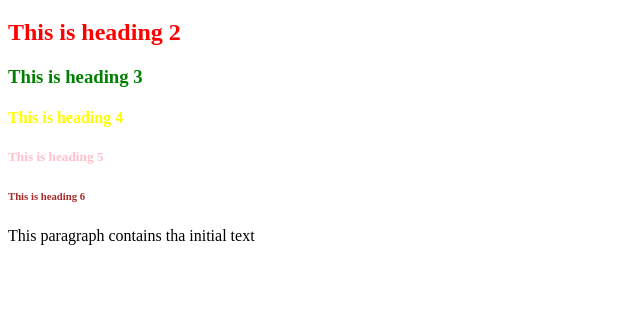
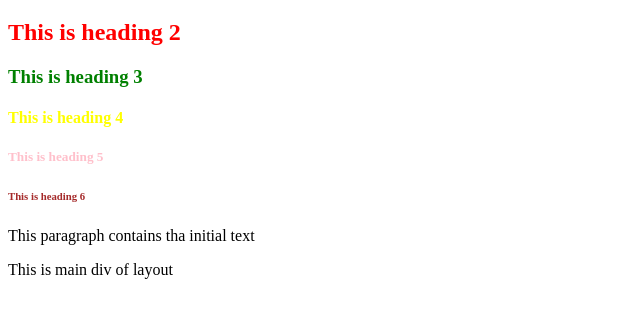
Before and after one commit to Mahreen-Asama/MobileComputing_lect-2, a plain HTML site: page index.html in a window 1280 px wide. Shown: the part 61-378 px from the top of the page, without its empty margins (0-640 px from the left). Drawn offline with Linux system fonts and the light colour scheme.

Commit message:
main layout added

```diff
--- a/index.html
+++ b/index.html
@@ -17,5 +17,8 @@
     <p>
         This paragraph contains tha initial text
     </p>
+    <div>
+        This is main div of layout
+    </div>
 </body>
 </html>
```
